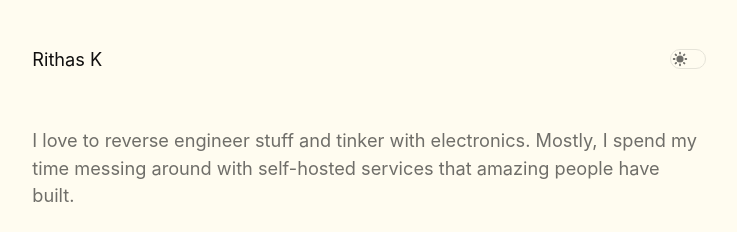
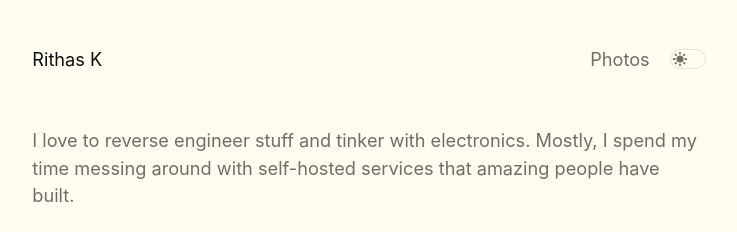
Before and after one commit to rithask/rithask.github.io, a Jekyll site: the page built from index.html, in a window 1280 px wide. Shown: the top 232 px of the page, without its empty margins (271-1008 px from the left). Built offline with Jekyll 4.4.1, drawn with Linux system fonts in a browser that asks for light colours.

Commit message:
Add nav link to photos.rithask.me

```diff
--- a/_layouts/base.html
+++ b/_layouts/base.html
@@ -42,7 +42,7 @@
   <meta name="twitter:title" content="{% if page.title != null %}{{ page.title }}{% else %}{{ site.title }}{% endif %}">
   <meta name="twitter:description" content="{% if page.description != null %}{{ page.description }}{% else %}{{ site.description }}{% endif %}">
 
-  <script async src="https://umami.rithask.win/script.js" data-website-id="07520714-5ed5-4396-9092-f74f58e9d87d"></script>
+  <!-- <script async src="https://umami.rithask.win/script.js" data-website-id="07520714-5ed5-4396-9092-f74f58e9d87d"></script> -->
 </head>
 <body>
   <script>
@@ -59,6 +59,10 @@
           <a href="{{ page.permalink }}" class="muted plain">{{ page.title }}</a>
         {% endif %}
     </span>
+    <span class="flex-shrink ssr">
+      <a href="https://photos.rithask.me" class="muted plain">Photos</a>
+      <!-- <a href="/now" class="muted plain ssl mh">Now</a> -->
+  </span>
     <span id="theme-toggle" title="Toggle dark mode" aria-label="Toggle dark mode" type="button" role="switch" aria-checked="true">
         <div class="theme-toggle-slide"></div>
         <div class="theme-toggle-switch"></div>
```
